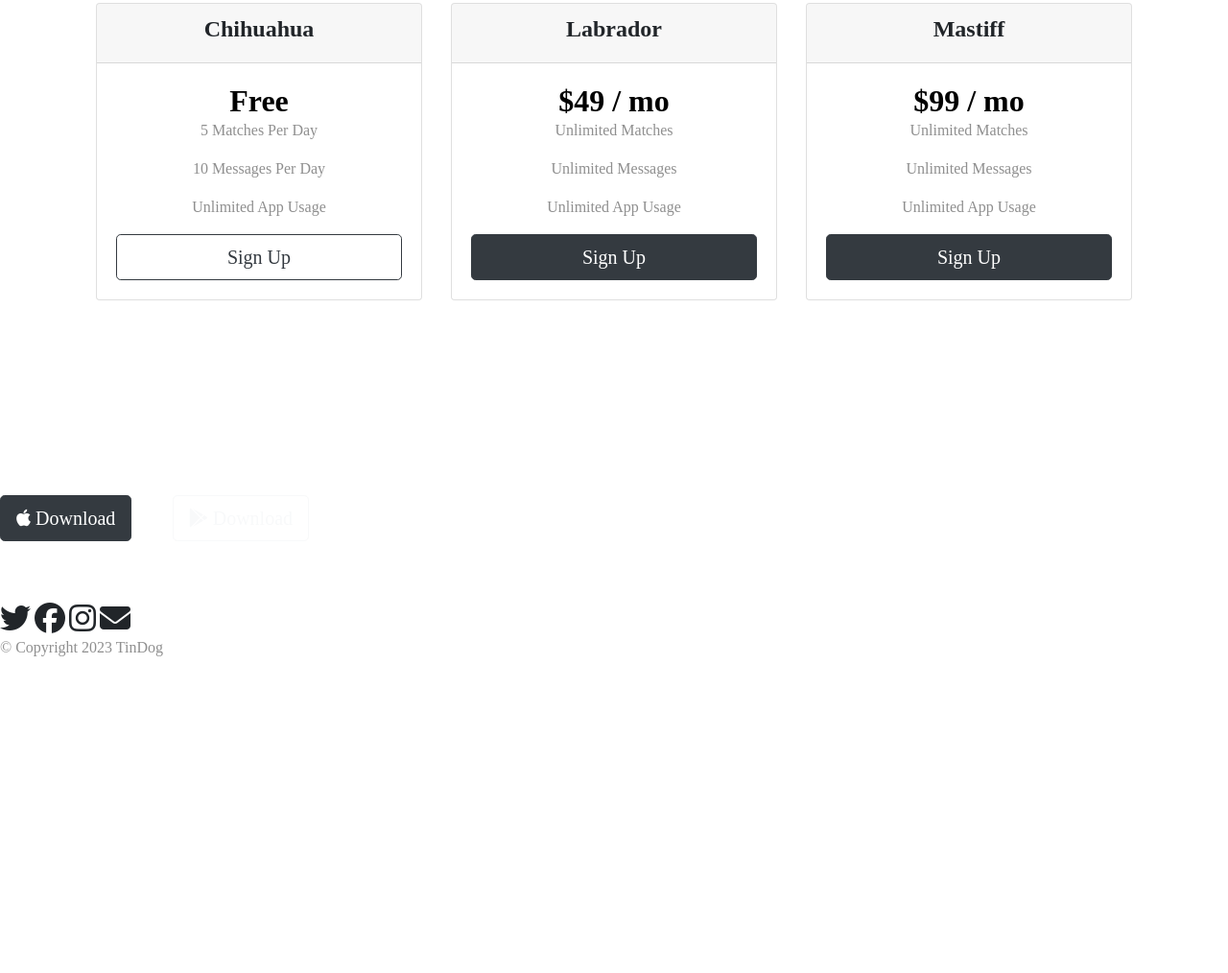
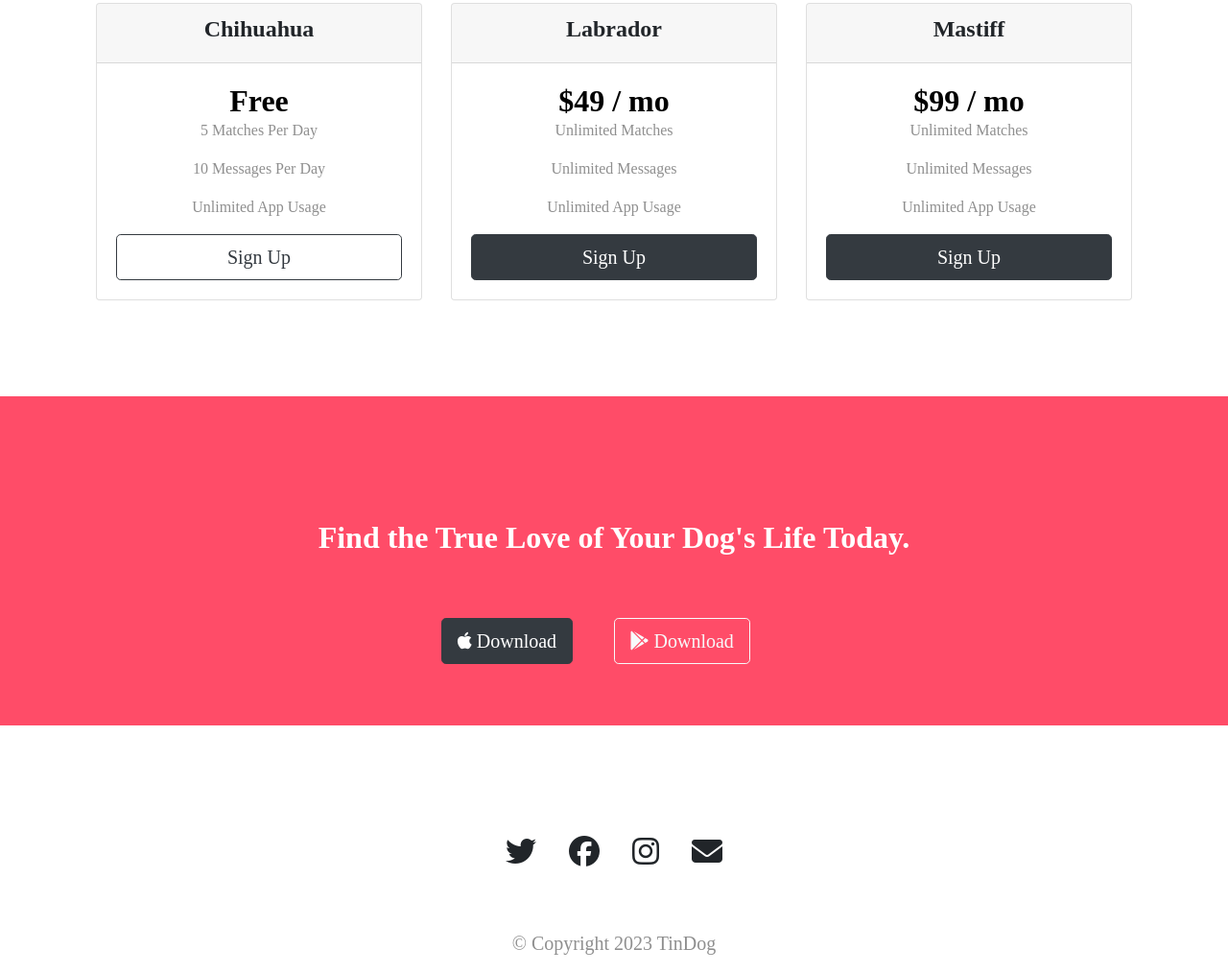
Before and after one commit to rahmansayad/cv, a plain HTML site: page index.html in a window 1280 px wide. Shown: the part 1988-3002 px from the top of the page at 96% size. Before the commit the page ends 2691 px from the top, so only its background shows below. Drawn offline with nearby package versions, Linux system fonts and the light colour scheme.

Commit message:
Update styles.css

```diff
--- a/css/styles.css
+++ b/css/styles.css
@@ -174,3 +174,54 @@ h2{
 .pricing-h2{
 	color: black;
 }
+
+
+@media(max-width:768px){
+	.row{
+		text-align: center;
+	}
+}
+
+
+/*Call to action*/
+
+#cta{
+	text-align: center;
+	background-color:#ff4c68 ;
+	padding-top: 10%;
+	font-family: 'Montserrat-Black';
+	color: white;
+}
+
+/*Footer-Section*/
+
+#footer{
+	text-align: center;
+	background-color: white;
+	padding-top: 100px;
+}
+
+.footer-icon{
+	margin-bottom: 50px;
+}
+
+.fa-twitter{
+	padding: 15px;
+}
+
+.fa-facebook{
+	padding: 15px;
+}
+
+.fa-instagram{
+	padding: 15px;
+}
+
+.fa-envelope{
+	padding: 15px;
+}
+
+.copyright{
+	text-align: center;
+	font-size: 20px;
+}
```
